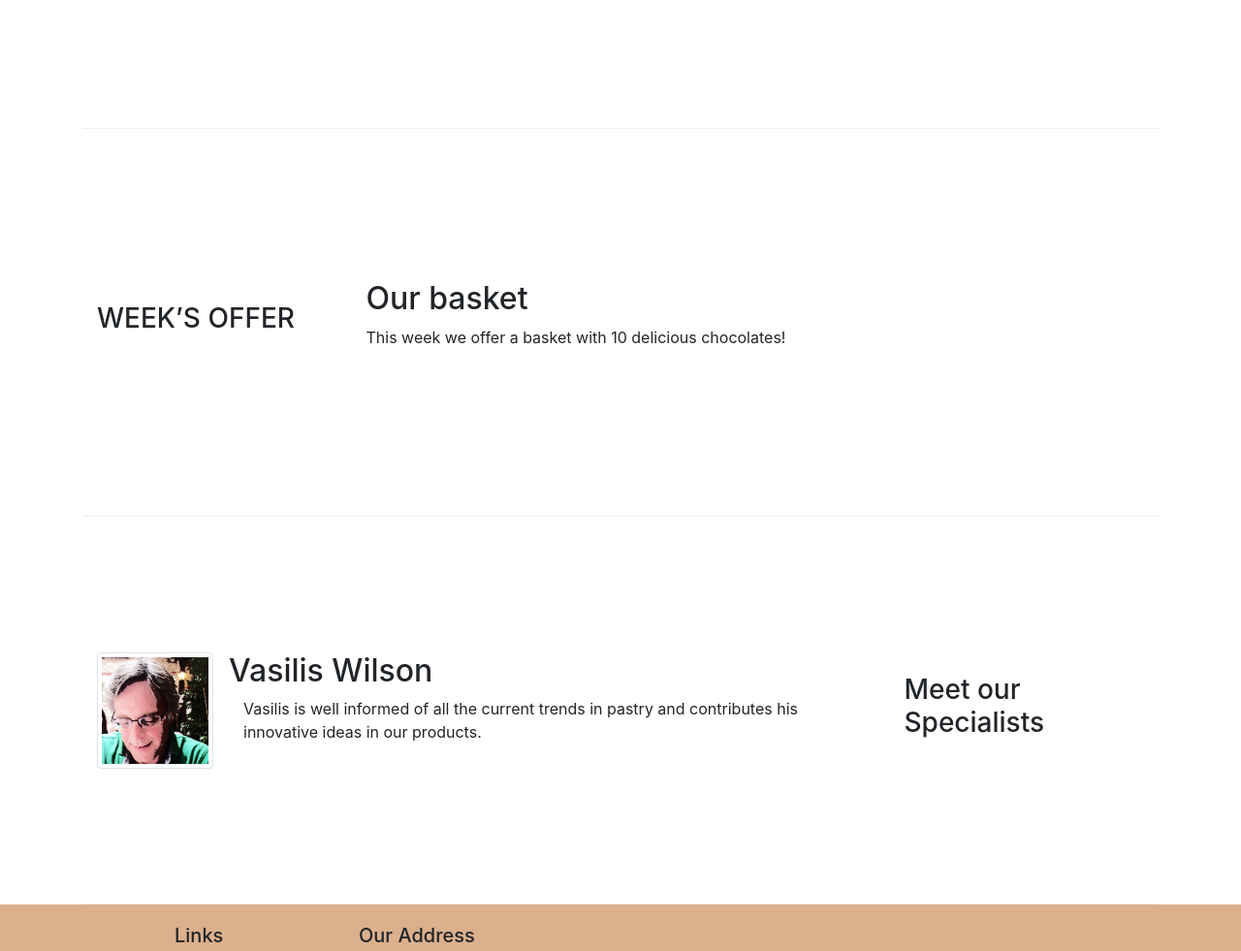
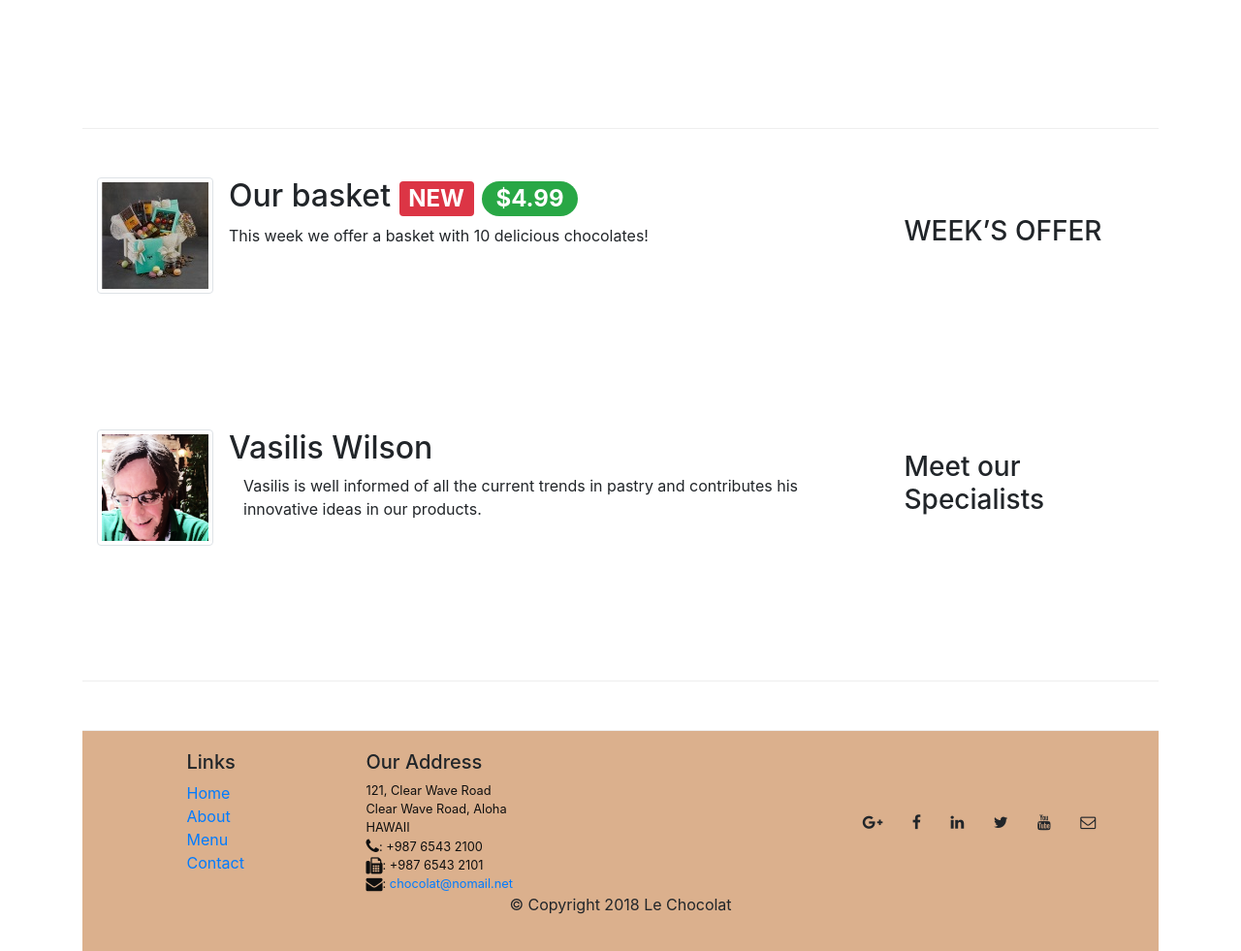
Before and after one commit to TliliMansour/leChocolat, a website: page index.html in a window 1280 px wide. Shown: the part 580-1561 px from the top of the page at 97% size. Drawn offline with nearby package versions, Linux system fonts and the light colour scheme.

Commit message:
Bootstrap Assignment 4

```diff
--- a/index.html
+++ b/index.html
@@ -72,15 +72,21 @@
         </div>
 
 
-        <div class="row row-content align-items-center">
+        <div class="row flex-row-reverse  row-content align-items-center">
             <div class="col-4 col-sm-3">
                 <h3>WEEK’S OFFER</h3>
             </div>
             <div class="col-sm col-md">
-                <h2>Our basket</h2>
+                <div class="media">
+                    <img class="d-flex mr-3 img-thumbnail align-self-center" src="images/promotion.jpg"
+                        alt="promotion">
+                        <div class="media-body">
+                <h2 class="mt-0">Our basket <span class="badge badge-danger">NEW</span>
+                    <span class="badge badge-pill badge-success">$4.99</span> </h2>
                 <p class="d-none d-sm-block">This week we offer a basket with 10 delicious chocolates! </p>
             </div>
         </div>
+    </div>
 
         <div class="row flex-row-reverse row-content align-items-center">
             <div class="col-4 col-sm-3">
```
